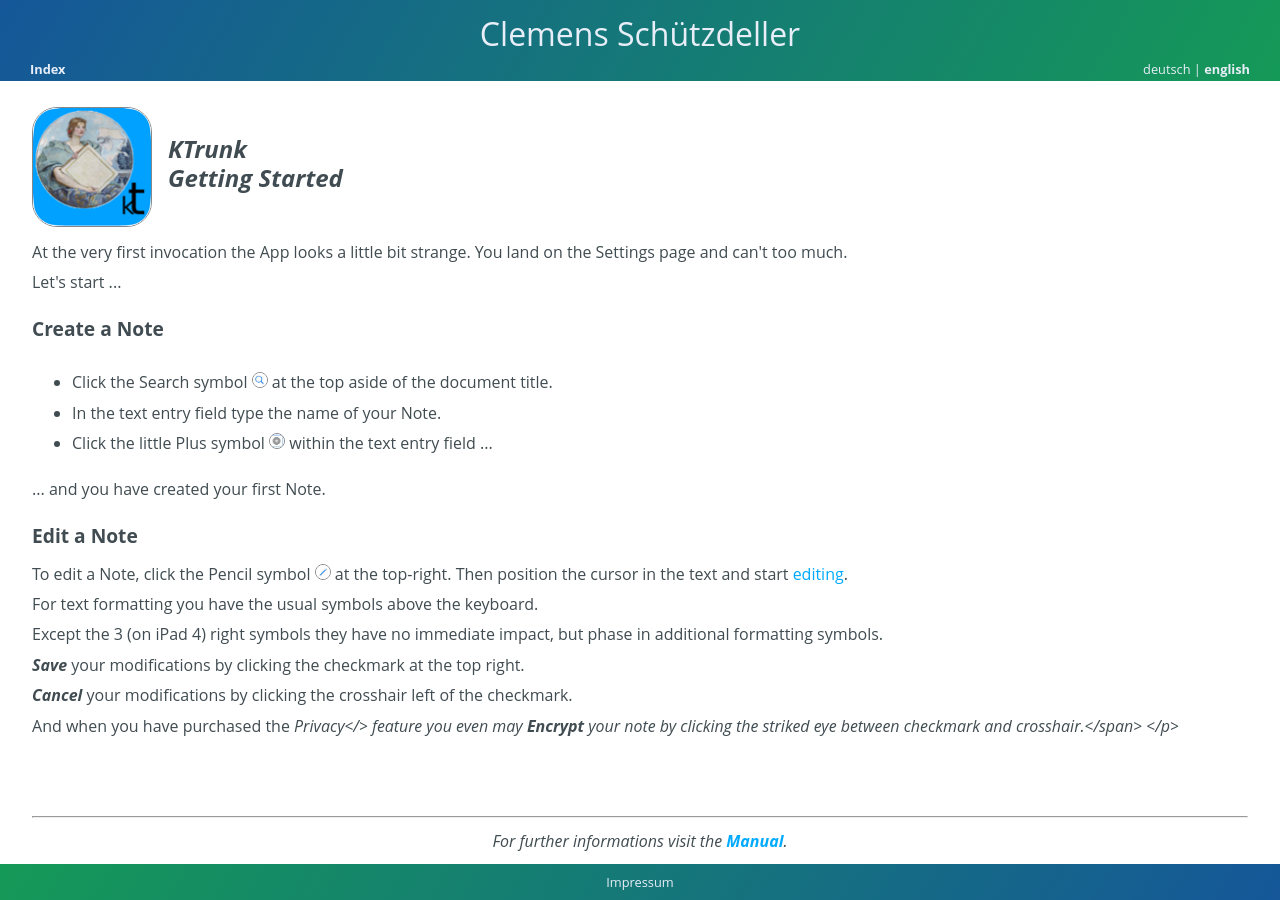
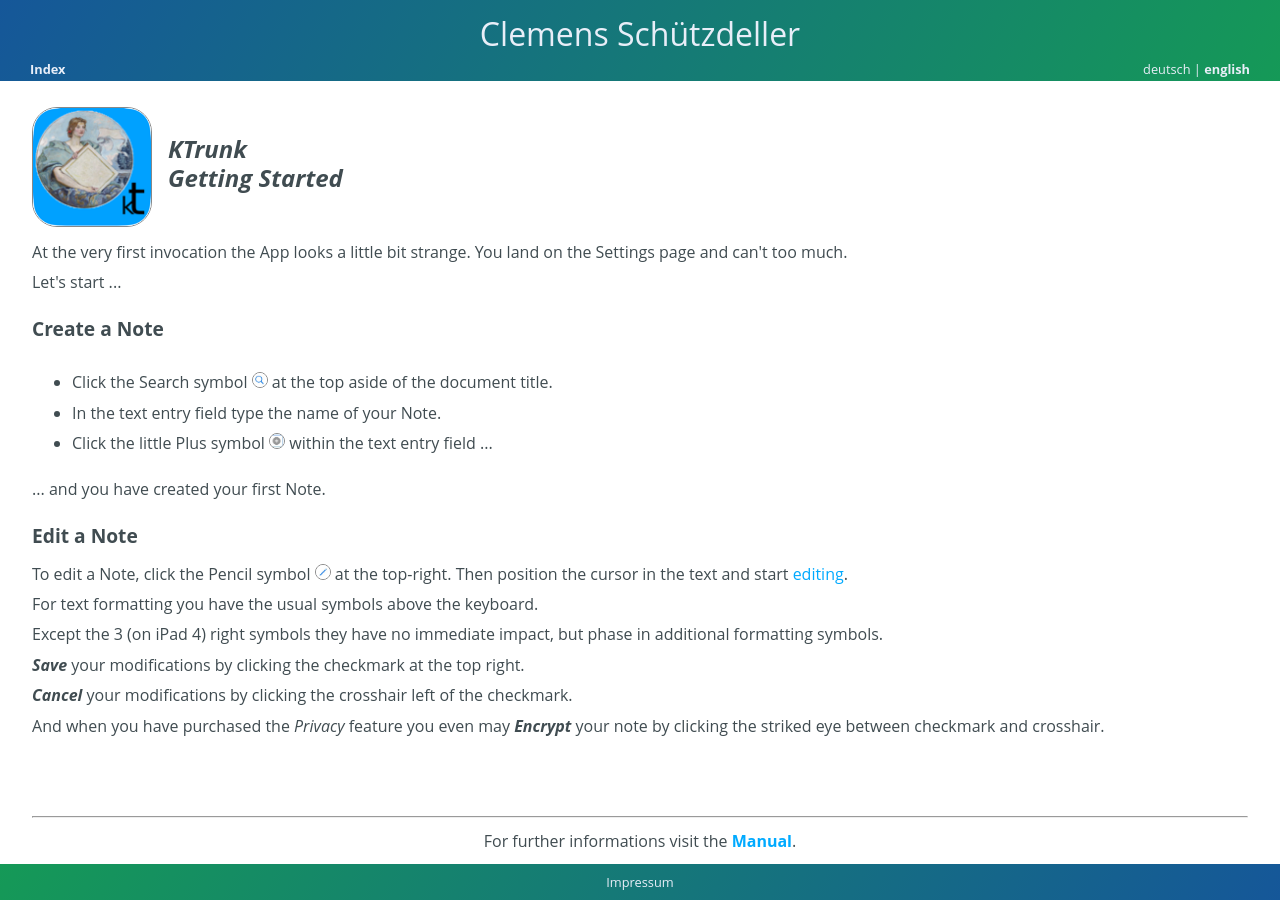
Before and after one commit to cs-LA/home, a Jekyll site: the page built from KTrunk/GettingStarted.md, in a window 1280 px wide. Built offline with Jekyll 4.4.1, drawn with Linux system fonts in a browser that asks for light colours; our own code applies the rules of GitHub Pages for plain Markdown files.

Commit message:
Update GettingStarted.md

```diff
--- a/KTrunk/GettingStarted.md
+++ b/KTrunk/GettingStarted.md
@@ -55,7 +55,7 @@
   <span class="de"><b><i>Verwerfe</i></b> Deine Änderungen, indem Du das Kreuz neben dem Speichern-Häkchen klickst.</span>
 </p>
 <p>
-  <span class="en">And when you have purchased the <i>Privacy</> feature you even may <b><i>Encrypt</i></b> your note by clicking the striked eye between checkmark and crosshair.</span>
+  <span class="en">And when you have purchased the <i>Privacy</i> feature you even may <b><i>Encrypt</i></b> your note by clicking the striked eye between checkmark and crosshair.</span>
   <span class="de">Und wenn Du das <i>Privatsphären</i>-Feature erworben hast, kannst Du Deine Notiz sogar <b><i>Verschlüsselt</i></b> abspeichern, indem Du das durchgestrichene Auge zwischen dem Speichern-Häkchen und dem Verwerfen-Kreuz klickst.</span>
 </p>
 <h3>&nbsp;</h3>
```
